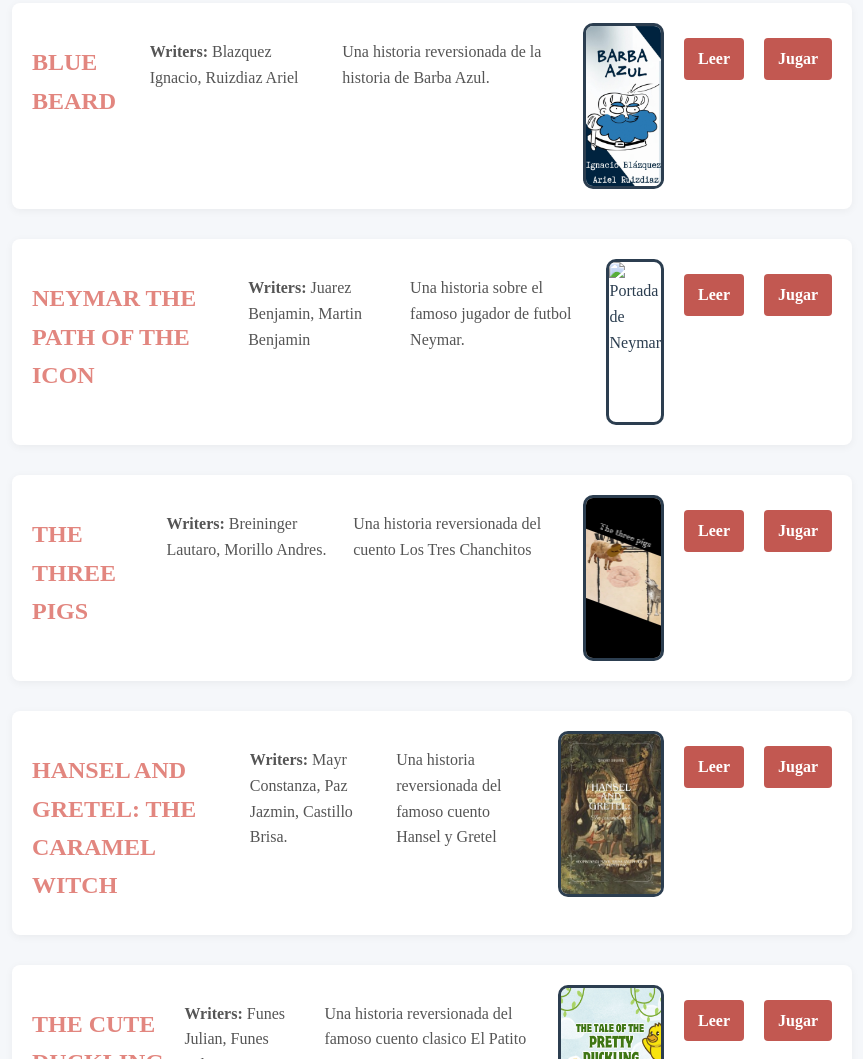
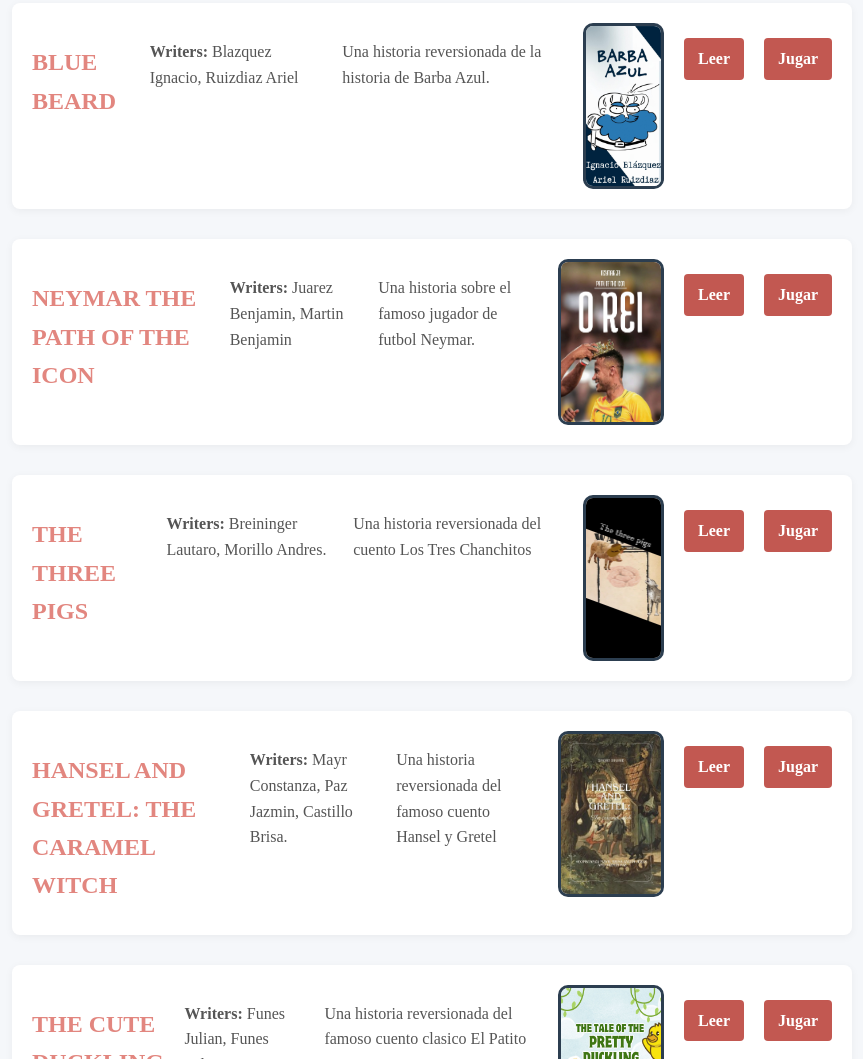
Before and after one commit to kiaraaFernandez/Libros, a plain HTML site: page index.html in a window 1280 px wide. Shown: the part 836-1895 px from the top of the page, without its empty margins (208-1071 px from the left). Drawn offline with Linux system fonts and the light colour scheme.

Commit message:
ultimos arreglos

```diff
--- a/index.html
+++ b/index.html
@@ -56,7 +56,7 @@
         <h2>NEYMAR THE PATH OF THE ICON</h2>
         <p><strong>Writers:</strong> Juarez Benjamin, Martin Benjamin</p>
         <p>Una historia sobre el famoso jugador de futbol Neymar.</p>
-        <img class="imagenes" src="" alt="Portada de Neymar">
+        <img class="imagenes" src="img/Neymar.jpeg" alt="Portada de Neymar">
         <a href="https://www.canva.com/design/DAGhoZMhSBg/s9KIvaFCTpnlcVaPqa_Irw/edit?utm_content=DAGhoZMhSBg&utm_campaign=designshare&utm_medium=link2&utm_source=sharebutton" target="_blank" class="boton">Leer</a>
         <a href="https://es.educaplay.com/recursos-educativos/24413251-true_or_false_neymar_jr.html" target="_blank" class="boton">Jugar</a>
       </section>
```
Also changed, not shown: img/Neymar.jpeg (added).
